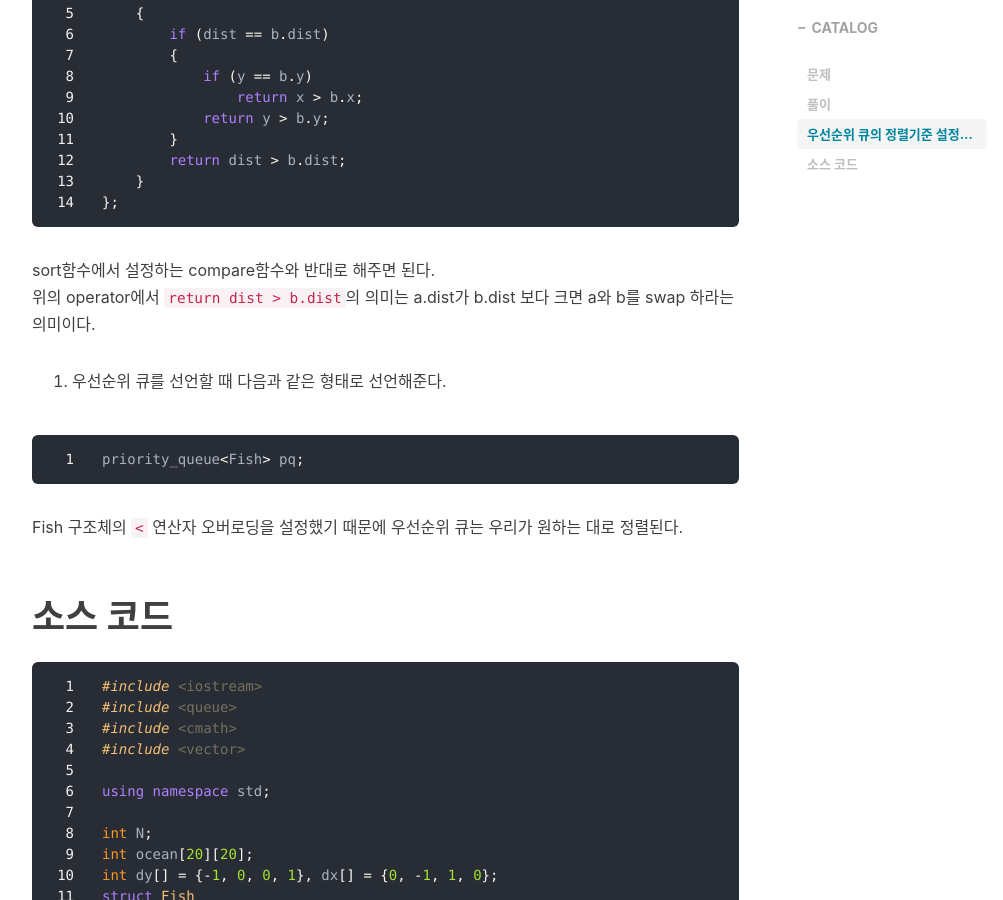
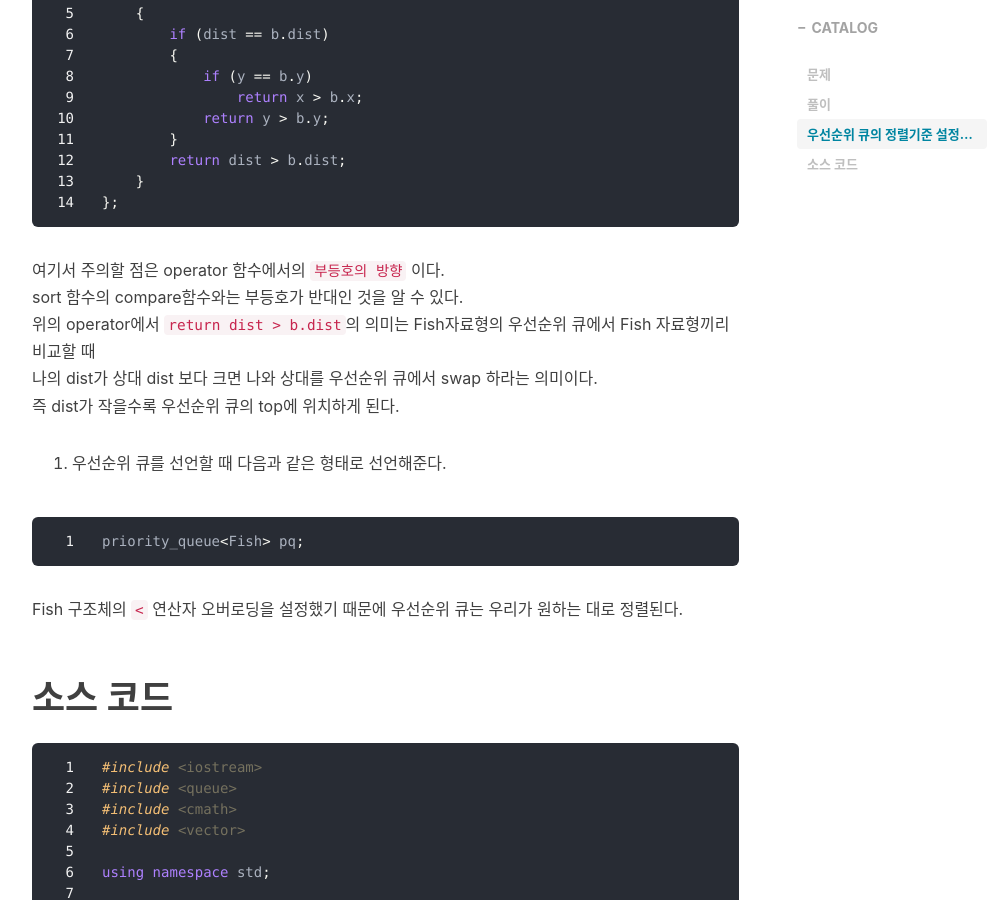
Before and after one commit to donggoolosori/donggoolosori.github.io, a Jekyll site: the page built from _posts/2020-10-08-boj-16236.md, in a window 1280 px wide and 900 px high, scrolled down 1660 px. Shown: the whole window, without its empty margins (233-1236 px from the left). Built offline with Jekyll 4.4.1, drawn with Linux system fonts in a browser that asks for light colours; nearby versions of some CDN libraries; some web fonts are replaced; comment, search, counter and statistics services are not loaded.

Commit message:
코드 수정

````diff
--- a/_posts/2020-10-08-boj-16236.md
+++ b/_posts/2020-10-08-boj-16236.md
@@ -52,11 +52,13 @@ struct Fish
     }
 };
 ```
+여기서 주의할 점은 operator 함수에서의 ```부등호의 방향``` 이다.
+sort 함수의 compare함수와는 부등호가 반대인 것을 알 수 있다.
+위의 operator에서 ```return dist > b.dist```의 의미는 Fish자료형의 우선순위 큐에서 Fish 자료형끼리 비교할 때
+나의 dist가 상대 dist 보다 크면 나와 상대를 우선순위 큐에서 swap 하라는 의미이다.
+즉 dist가 작을수록 우선순위 큐의 top에 위치하게 된다.
 
-sort함수에서 설정하는 compare함수와 반대로 해주면 된다.
-위의 operator에서 ```return dist > b.dist```의 의미는 a.dist가 b.dist 보다 크면 a와 b를 swap 하라는 의미이다.
-
-1. 우선순위 큐를 선언할 때 다음과 같은 형태로 선언해준다.
+2. 우선순위 큐를 선언할 때 다음과 같은 형태로 선언해준다.
 
 ```c++
 priority_queue<Fish> pq;
````
